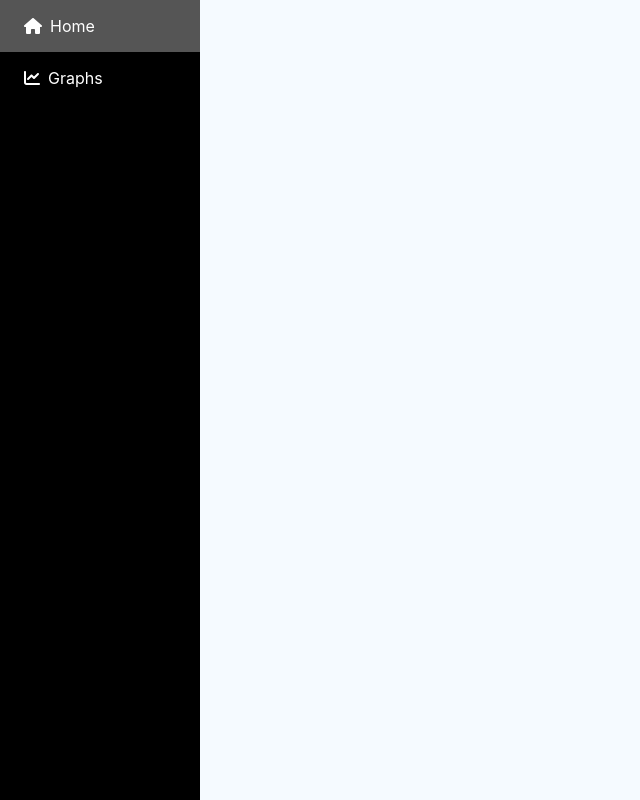
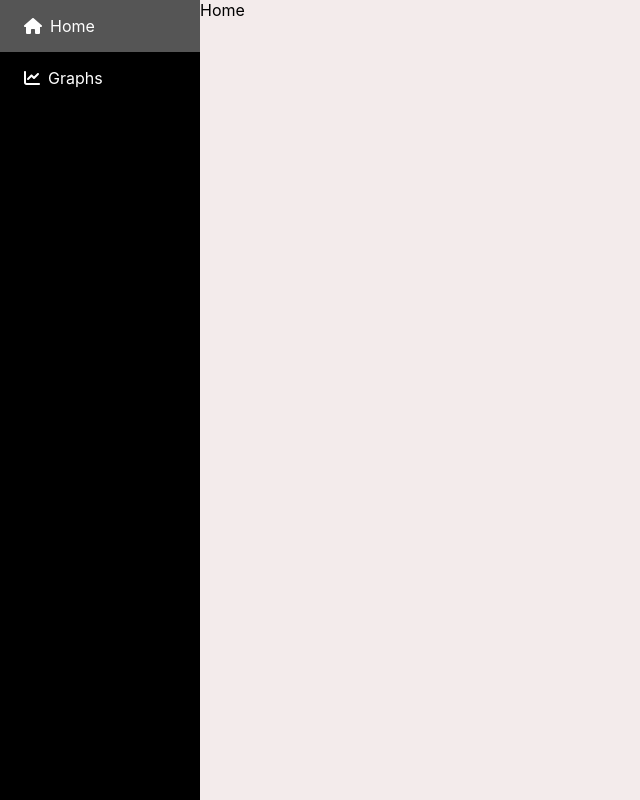
Before and after one commit to datasapiens/expense-app, a React (Create React App) app in the folder expense-app/: page / in a window 1280 px wide. Shown: the whole page, without its empty margins (0-640 px from the left). Built offline with nearby package versions, Linux system fonts and the light colour scheme.

Commit message:
refactor: set the home page

```diff
--- /dev/null
+++ b/expense-app/src/pages/home/Home.scss
@@ -0,0 +1,7 @@
+@import './../../styles/index.scss';
+
+.home {
+    margin-left: 200px;
+    background: rgb(243, 235, 235);
+    height: 100vh;
+}
--- a/expense-app/src/pages/home/Home.tsx
+++ b/expense-app/src/pages/home/Home.tsx
@@ -1,8 +1,9 @@
 import React from 'react'
+import './Home.scss';
 
 const Home = () => {
   return (
-    <div>Home</div>
+    <div className='home'>Home</div>
   )
 }
 
--- a/expense-app/src/styles/App.scss
+++ b/expense-app/src/styles/App.scss
@@ -1,5 +1,4 @@
 @import './index.scss';
-@import './../pages/side-nav/SideNav.scss';
 
 .App {
   text-align: center;
```
